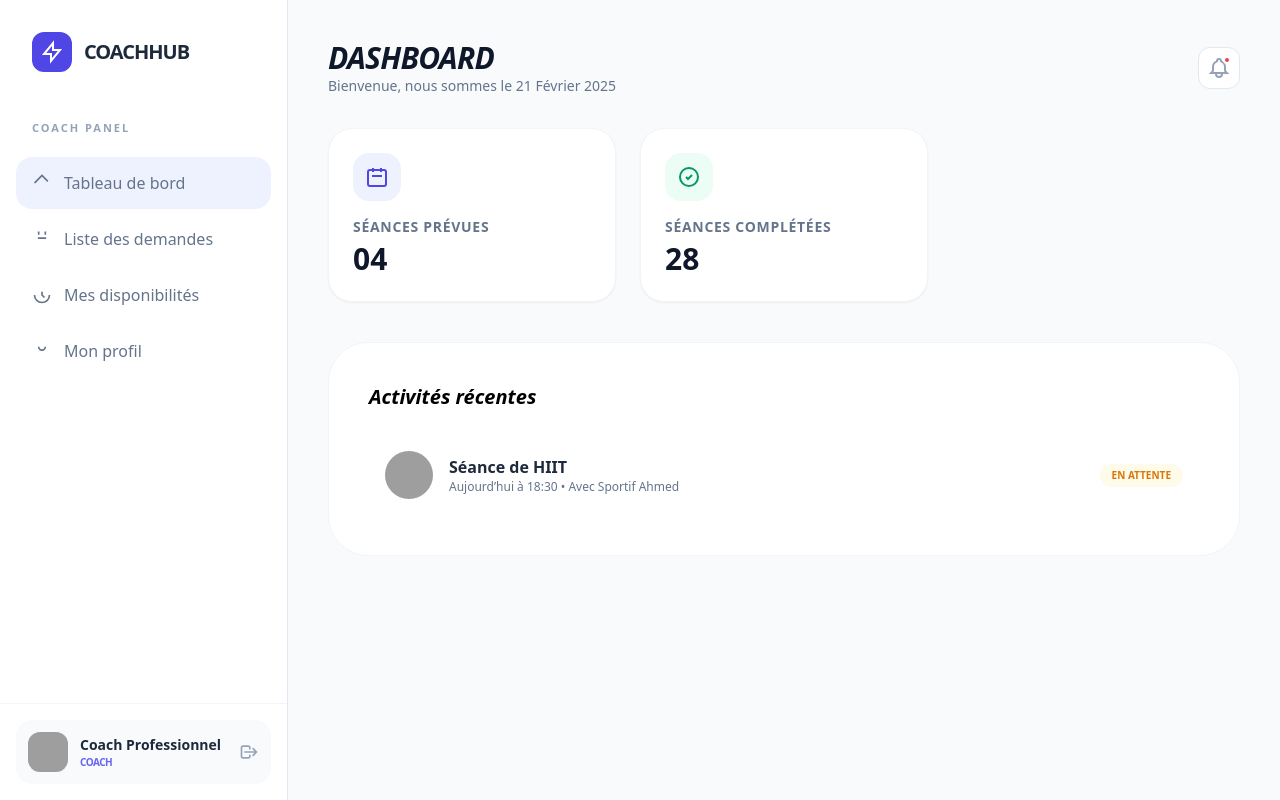
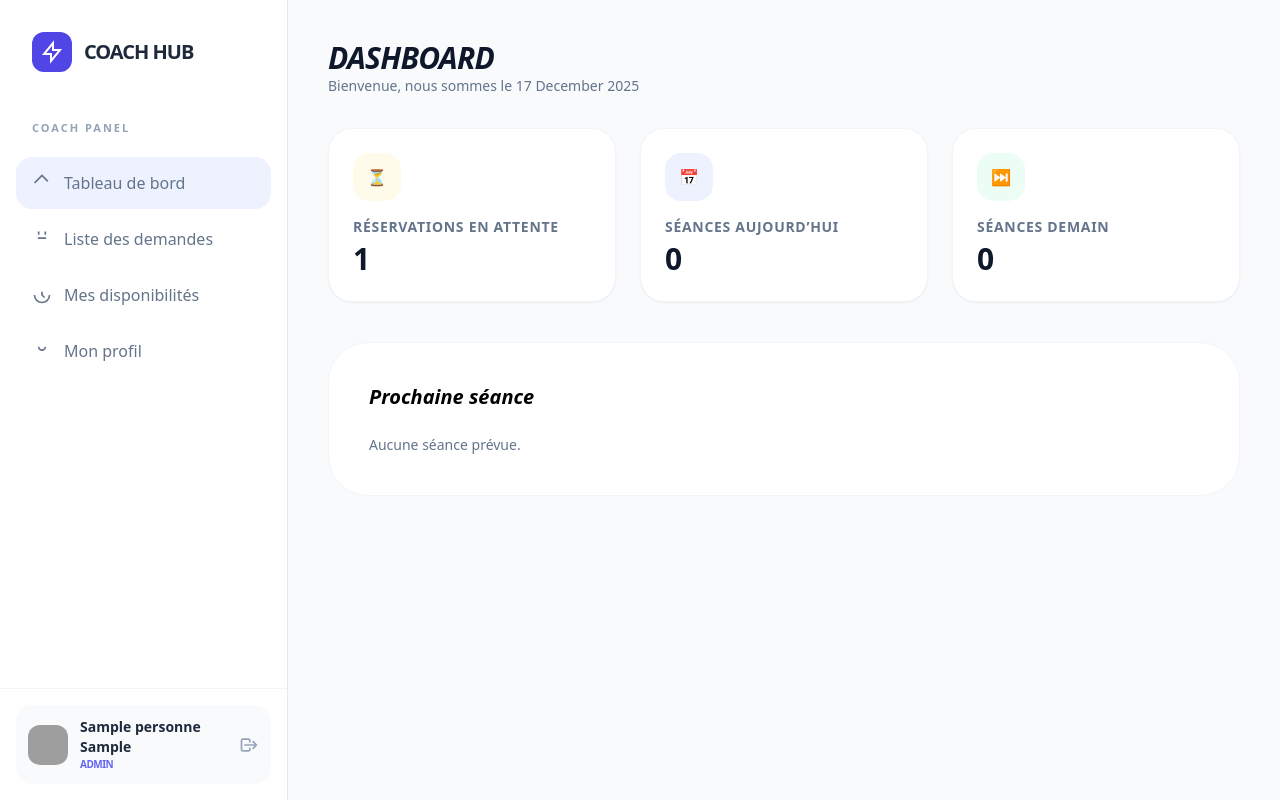
Before and after one commit to rachadelrhilani/CoachPro, a PHP site: page /dashboard.php in a window 1280 px wide. Run offline with PHP 8.4, Linux system fonts and the light colour scheme; the visitor is signed in with stand-in values (Sample User, id 1); tables that the repository leaves empty or names only in its code hold one stand-in row (values such as "Sample post"); some libraries are stand-ins or nearby versions; grey boxes are pictures that could not be loaded.

Commit message:
ajoute la page dashboard de coach

```diff
--- a/Components/aside_coach.php
+++ b/Components/aside_coach.php
@@ -1,7 +1,19 @@
 <?php
-session_start();
-require_once "../Connectdb/connect.php";
+/* les info de user */
+$stmt = $conn->prepare("
+    SELECT p.nom, p.prenom, r.nom_role
+    FROM personne p
+    JOIN role r ON p.id_role = r.id_role
+    JOIN coach s ON s.id_personne = p.id_personne
+    WHERE p.id_personne = ?
+");
+$stmt->bind_param("i", $id_personne);
+$stmt->execute();
+$result = $stmt->get_result();
+$user = $result->fetch_assoc();
 
+$fullName = htmlspecialchars($user['nom'] . ' ' . $user['prenom']);
+$roleName = htmlspecialchars(strtoupper($user['nom_role']));
 ?>
 <div class="lg:hidden fixed bottom-0 left-0 right-0 bg-white border-t border-slate-200 px-6 py-3 z-50 flex justify-between items-center">
   <a href="dashboard.php" class="text-indigo-600 flex flex-col items-center">
@@ -49,7 +61,7 @@ require_once "../Connectdb/connect.php";
           <path stroke-width="2" d="M13 10V3L4 14h7v7l9-11h-7z" />
         </svg>
       </div>
-      <span class="text-xl font-black text-slate-800 tracking-tighter">COACHHUB</span>
+      <span class="text-xl font-black text-slate-800 tracking-tighter">COACH HUB</span>
     </div>
   </div>
 
@@ -91,8 +103,8 @@ require_once "../Connectdb/connect.php";
     <div class="flex items-center gap-3 p-3 bg-slate-50 rounded-2xl">
       <img src="https://ui-avatars.com/api/?name=Coach&background=6366f1&color=fff" class="w-10 h-10 rounded-xl" alt="avatar">
       <div class="flex-1">
-        <p class="text-sm font-bold text-slate-800">Coach Professionnel</p>
-        <p class="text-[10px] uppercase font-bold text-indigo-500 tracking-tighter">COACH</p>
+        <p class="text-sm font-bold text-slate-800"><?= htmlspecialchars($fullName) ?></p>
+        <p class="text-[10px] uppercase font-bold text-indigo-500 tracking-tighter"><?= htmlspecialchars($roleName) ?></p>
       </div>
       <!-- Logout -->
       <a href="logout.php" class="text-slate-400 hover:text-red-500 transition" title="Se déconnecter">
--- a/Components/aside_sportif.php
+++ b/Components/aside_sportif.php
@@ -31,7 +31,7 @@
       <div class="w-10 h-10 bg-indigo-600 rounded-xl flex items-center justify-center">
         <svg class="w-6 h-6 text-white" fill="none" stroke="currentColor" viewBox="0 0 24 24"><path stroke-width="2" d="M12 2a10 10 0 100 20 10 10 0 000-20z"/></svg>
       </div>
-      <span class="text-xl font-black text-slate-800 tracking-tighter">SportifHub</span>
+      <span class="text-xl font-black text-slate-800 tracking-tighter">Sportif Hub</span>
     </div>
   </div>
 
--- a/coach/dashboard.php
+++ b/coach/dashboard.php
@@ -1,105 +1,181 @@
 <?php
+session_start();
+require_once "../Connectdb/connect.php";
+if (!isset($_SESSION['id_personne']) || $_SESSION['role'] !== 'coach') {
+  header("Location: ../auth/login.php");
+  exit;
+}
+
+$id_personne = $_SESSION['id_personne'];
+// recuperer id_coach
+$stmtCoach = $conn->prepare("
+    SELECT id_coach
+    FROM coach
+    WHERE id_personne = ?
+");
+$stmtCoach->bind_param("i", $id_personne);
+$stmtCoach->execute();
+$id_coach = $stmtCoach->get_result()->fetch_assoc()['id_coach'];
+/* reservation en attente */
+$stmt = $conn->prepare("
+    SELECT COUNT(*) AS total
+    FROM reservation
+    WHERE id_coach = ?
+    AND statut = 'en_attente'
+");
+$stmt->bind_param("i", $id_coach);
+$stmt->execute();
+$en_attente = $stmt->get_result()->fetch_assoc()['total'];
+/* seance d'aujourdhui */
+$stmt = $conn->prepare("
+    SELECT COUNT(*) AS total
+    FROM reservation r
+    JOIN disponibilite d ON r.id_disponibilite = d.id_disponibilite
+    WHERE r.id_coach = ?
+    AND d.date = CURDATE()
+    AND r.statut = 'confirmée'
+");
+$stmt->bind_param("i", $id_coach);
+$stmt->execute();
+$aujourd_hui = $stmt->get_result()->fetch_assoc()['total'];
+/* seance demain */
+$stmt = $conn->prepare("
+    SELECT COUNT(*) AS total
+    FROM reservation r
+    JOIN disponibilite d ON r.id_disponibilite = d.id_disponibilite
+    WHERE r.id_coach = ?
+    AND d.date = DATE_ADD(CURDATE(), INTERVAL 1 DAY)
+    AND r.statut = 'confirmée'
+");
+$stmt->bind_param("i", $id_coach);
+$stmt->execute();
+$demain = $stmt->get_result()->fetch_assoc()['total'];
+/* prochaine seance */
+$stmt = $conn->prepare("
+    SELECT p.nom, p.prenom, d.date, d.heure_debut, r.statut
+    FROM reservation r
+    JOIN sportif s ON r.id_sportif = s.id_sportif
+    JOIN personne p ON s.id_personne = p.id_personne
+    JOIN disponibilite d ON r.id_disponibilite = d.id_disponibilite
+    WHERE r.id_coach = ?
+    AND r.statut IN ('confirmée', 'en_attente')
+    AND d.date >= CURDATE()
+    ORDER BY d.date ASC, d.heure_debut ASC
+    LIMIT 1
+");
+$stmt->bind_param("i", $id_coach);
+$stmt->execute();
+$nextSession = $stmt->get_result()->fetch_assoc();
 
 ?>
 <!DOCTYPE html>
 <html lang="en">
+
 <head>
   <meta charset="UTF-8">
   <meta name="viewport" content="width=device-width, initial-scale=1.0">
   <title>Dashboard Coach</title>
 </head>
+
 <body>
   <div class="min-h-screen bg-slate-50 flex">
 
     <?php include '../Components/aside_coach.php'; ?>
 
     <main class="flex-1 lg:ml-72 p-4 md:p-10 pb-24 lg:pb-10 transition-all">
-
       <header class="flex justify-between items-center mb-8">
         <div>
           <h1 class="text-2xl md:text-3xl font-black text-slate-900 tracking-tight italic uppercase">
             Dashboard
           </h1>
           <p class="text-sm text-slate-500 font-medium">
-        Bienvenue, nous sommes le 21 Février 2025
+            Bienvenue, nous sommes le <?= date('d F Y') ?>
+          </p>
+        </div>
+      </header>
+
+      <!-- STATISTIQUES -->
+      <div class="grid grid-cols-1 sm:grid-cols-2 lg:grid-cols-3 gap-4 md:gap-6 mb-10">
+
+        <!-- Réservations en attente -->
+        <div class="bg-white p-6 rounded-3xl border border-slate-100 shadow-sm">
+          <div class="w-12 h-12 bg-amber-50 text-amber-600 rounded-2xl flex items-center justify-center mb-4">
+            ⏳
+          </div>
+          <p class="text-slate-500 text-sm font-bold uppercase tracking-wider">
+            Réservations en attente
+          </p>
+          <p class="text-3xl font-black text-slate-900 mt-1">
+            <?= $en_attente ?>
           </p>
         </div>
 
-    <div class="hidden md:flex items-center gap-4">
-      <button class="relative p-2 bg-white border border-slate-200 rounded-xl text-slate-400 hover:text-indigo-600 transition-colors">
-        <span class="absolute top-2 right-2 w-2 h-2 bg-red-500 rounded-full border-2 border-white"></span>
-        <svg class="w-6 h-6" fill="none" stroke="currentColor" viewBox="0 0 24 24">
-          <path stroke-width="2"
-            d="M15 17h5l-1.405-1.405A2.032 2.032 0 0118 14.158V11
-               a6.002 6.002 0 00-4-5.659V5a2 2 0 10-4 0v.341
-               C7.67 6.165 6 8.388 6 11v3.159
-               c0 .538-.214 1.055-.595 1.436L4 17h5m6 0
-               v1a3 3 0 11-6 0v-1m6 0H9" />
-        </svg>
-      </button>
-    </div>
-  </header>
-
-  <div class="grid grid-cols-1 sm:grid-cols-2 lg:grid-cols-3 gap-4 md:gap-6 mb-10">
-
+        <!-- Séances aujourd’hui -->
         <div class="bg-white p-6 rounded-3xl border border-slate-100 shadow-sm">
           <div class="w-12 h-12 bg-indigo-50 text-indigo-600 rounded-2xl flex items-center justify-center mb-4">
-        <svg class="w-6 h-6" fill="none" stroke="currentColor" viewBox="0 0 24 24">
-          <path stroke-width="2"
-            d="M8 7V3m8 4V3m-9 8h10M5 21h14
-               a2 2 0 002-2V7a2 2 0 00-2-2H5
-               a2 2 0 00-2 2v12a2 2 0 002 2z" />
-        </svg>
+            📅
           </div>
           <p class="text-slate-500 text-sm font-bold uppercase tracking-wider">
-        Séances prévues
+            Séances aujourd’hui
           </p>
-      <p class="text-3xl font-black text-slate-900 mt-1">04</p>
+          <p class="text-3xl font-black text-slate-900 mt-1">
+            <?= $aujourd_hui ?>
+          </p>
         </div>
 
+        <!-- Séances demain -->
         <div class="bg-white p-6 rounded-3xl border border-slate-100 shadow-sm">
           <div class="w-12 h-12 bg-emerald-50 text-emerald-600 rounded-2xl flex items-center justify-center mb-4">
-        <svg class="w-6 h-6" fill="none" stroke="currentColor" viewBox="0 0 24 24">
-          <path stroke-width="2"
-            d="M9 12l2 2 4-4m6 2
-               a9 9 0 11-18 0 9 9 0 0118 0z" />
-        </svg>
+            ⏭️
           </div>
           <p class="text-slate-500 text-sm font-bold uppercase tracking-wider">
-        Séances complétées
+            Séances demain
           </p>
-      <p class="text-3xl font-black text-slate-900 mt-1">28</p>
+          <p class="text-3xl font-black text-slate-900 mt-1">
+            <?= $demain ?>
+          </p>
         </div>
 
       </div>
 
+      <!-- PROCHAINE SÉANCE -->
       <div class="bg-white rounded-[2.5rem] border border-slate-100 p-6 md:p-10">
-    <h2 class="text-xl font-bold mb-6 italic">Activités récentes</h2>
+        <h2 class="text-xl font-bold mb-6 italic">Prochaine séance</h2>
 
-    <div class="space-y-4">
-      <div class="flex items-center gap-4 p-4 hover:bg-slate-50 rounded-2xl transition-all cursor-pointer">
-        <div class="w-12 h-12 bg-slate-100 rounded-full overflow-hidden">
-          <img src="https://i.pravatar.cc/100" alt="">
+        <?php if ($nextSession): ?>
+          <div class="flex items-center gap-4 p-4 hover:bg-slate-50 rounded-2xl transition-all">
+
+            <div class="w-12 h-12 bg-slate-100 rounded-full flex items-center justify-center font-bold text-slate-700">
+              <?= strtoupper(substr($nextSession['prenom'], 0, 1)) ?>
             </div>
 
-        <div class="flex-1 min-w-0">
-          <h4 class="font-bold text-slate-800 truncate">
-            Séance de HIIT
+            <div class="flex-1">
+              <h4 class="font-bold text-slate-800">
+                <?= htmlspecialchars($nextSession['prenom'] . ' ' . $nextSession['nom']) ?>
               </h4>
               <p class="text-xs text-slate-500">
-            Aujourd’hui à 18:30 • Avec Sportif Ahmed
+                <?= date('d/m/Y', strtotime($nextSession['date'])) ?> à
+                <?= date('H:i', strtotime($nextSession['heure_debut'])) ?>
               </p>
             </div>
 
-        <span class="px-3 py-1 bg-amber-50 text-amber-600 text-[10px] font-black uppercase rounded-full">
-          En attente
+            <span class="px-3 py-1 text-[10px] font-black uppercase rounded-full
+        <?= $nextSession['statut'] === 'en_attente'
+            ? 'bg-amber-50 text-amber-600'
+            : 'bg-emerald-50 text-emerald-600' ?>">
+              <?= htmlspecialchars($nextSession['statut']) ?>
             </span>
+
           </div>
+        <?php else: ?>
+          <p class="text-sm text-slate-500">Aucune séance prévue.</p>
+        <?php endif; ?>
       </div>
-  </div>
+
 
     </main>
   </div>
   <script src="https://cdn.tailwindcss.com"></script>
 </body>
+
 </html>
--- a/coach/disponibilites.php
+++ b/coach/disponibilites.php
@@ -3,7 +3,7 @@
 <head>
     <meta charset="UTF-8">
     <meta name="viewport" content="width=device-width, initial-scale=1.0">
-    <title>Document</title>
+    <title>Disponibilites</title>
 </head>
 <body>
     <div class="min-h-screen bg-slate-50 flex">
--- a/sportif/modifier_reservation.php
+++ b/sportif/modifier_reservation.php
@@ -68,7 +68,7 @@ $stmtDisp = $conn->prepare("
     FROM disponibilite d
     JOIN coach c ON d.id_coach = c.id_coach
     JOIN personne p ON c.id_personne = p.id_personne
-    WHERE d.statut = 'disponible'
+    WHERE d.statut = 'Disponible'
     ORDER BY d.date ASC, d.heure_debut ASC
 ");
 $stmtDisp->execute();
```
Lines whose indentation alone changed are shown as unchanged.
